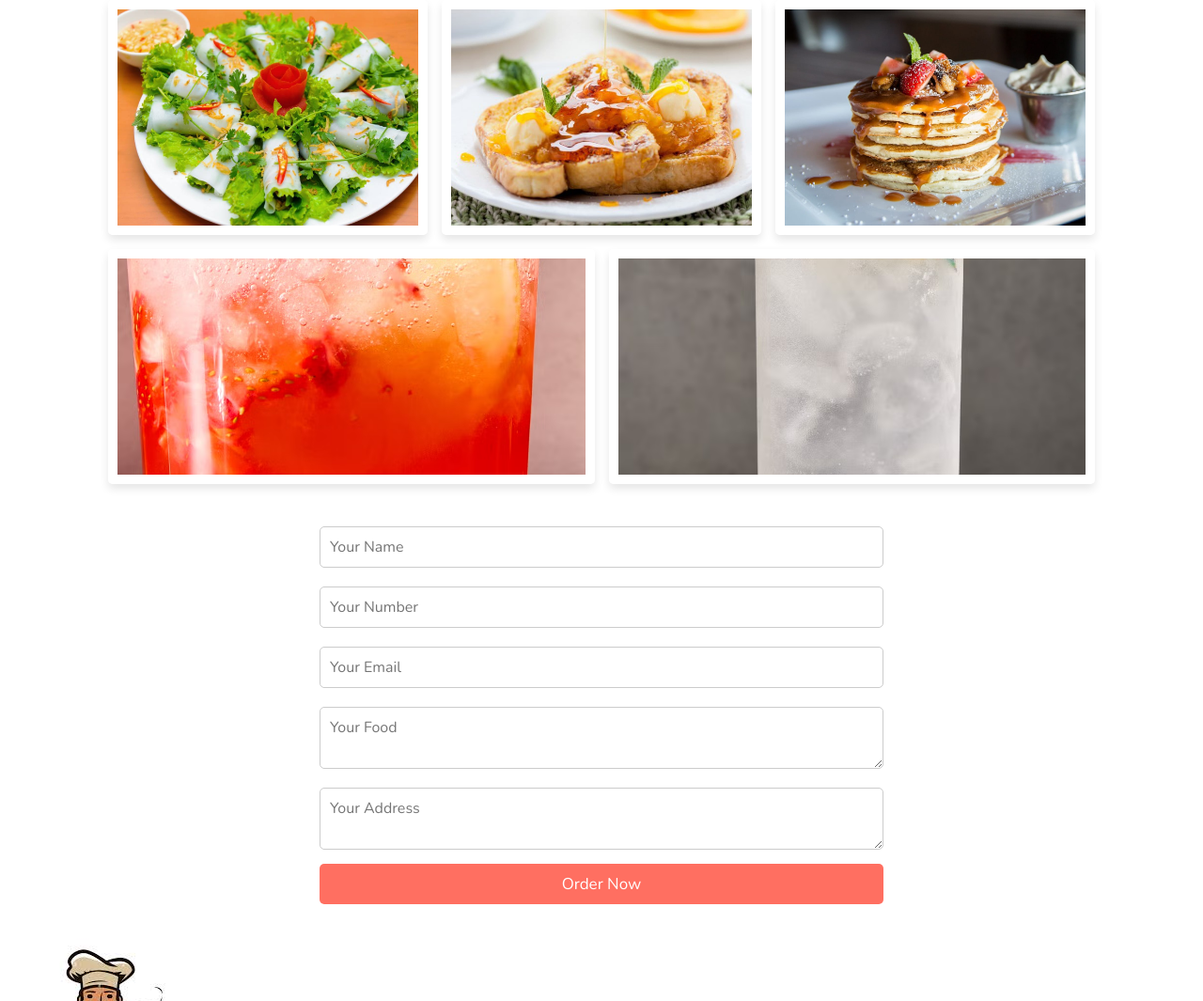
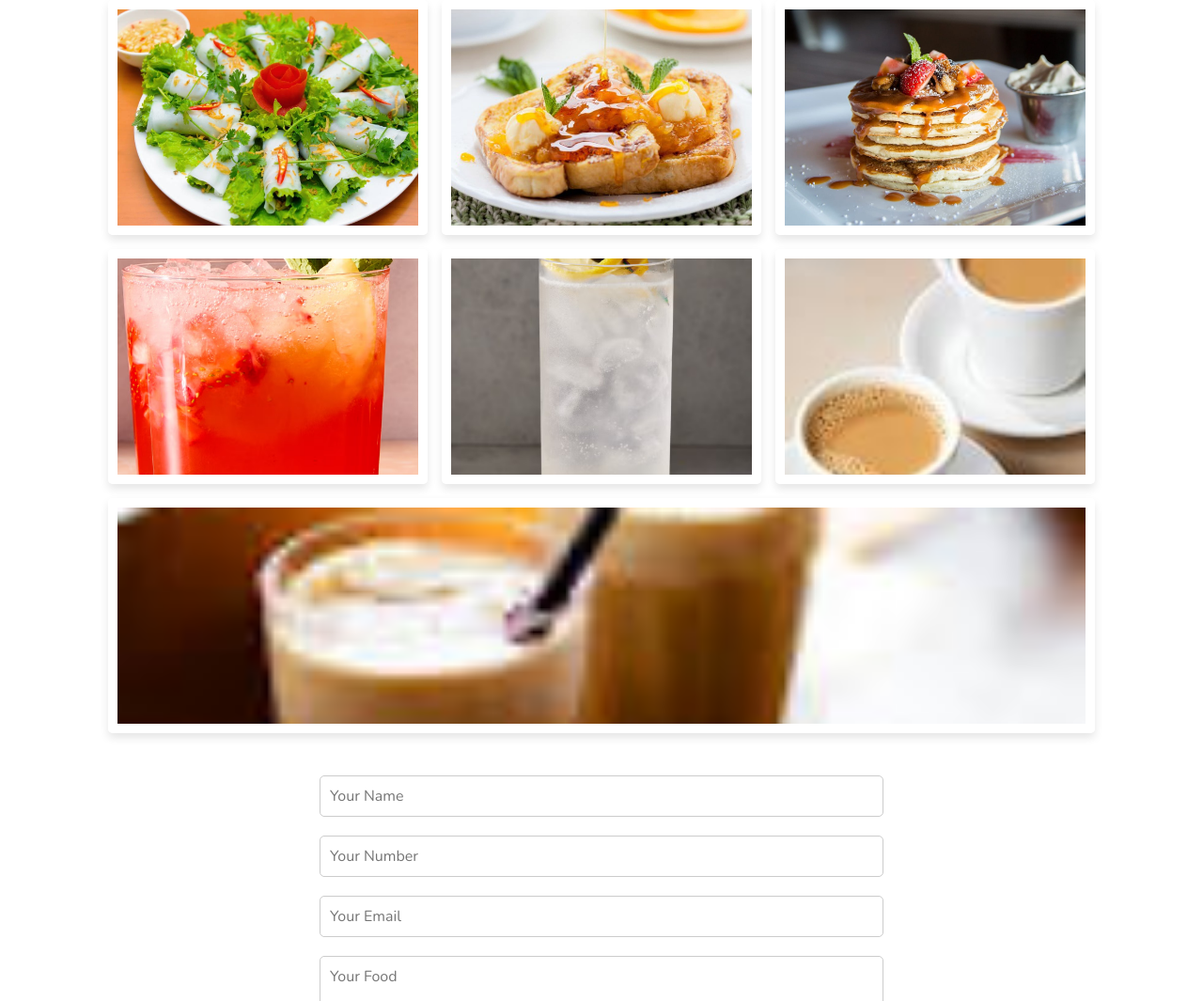
Before and after one commit to mealea405/Website-Food, a plain HTML site: page index.html in a window 1280 px wide. Shown: the part 4277-5342 px from the top of the page at 94% size. Drawn offline with nearby package versions, Linux system fonts and the light colour scheme; files whose address does not match are found by name.

Commit message:
Update index.html

```diff
--- a/index.html
+++ b/index.html
@@ -280,8 +280,22 @@
                 <a href="#" class="btn">order now</a>
             </div>
         </div>
-
-
+        <div class="box">
+            <img src="Images/Tea.jpeg" alt="">
+            <div class="content">
+                <h3>tasty food</h3>
+                <p>Soft pancakes topped with fresh strawberries, honey, and whipped cream. Sweet, tangy, and totally delicious!</p>
+                <a href="#" class="btn">order now</a>
+            </div>
+        </div>
+        <div class="box">
+            <img src="Images/Caffe mocha.jpeg" alt="">
+            <div class="content">
+                <h3>tasty food</h3>
+                <p>Soft pancakes topped with fresh strawberries, honey, and whipped cream. Sweet, tangy, and totally delicious!</p>
+                <a href="#" class="btn">order now</a>
+            </div>
+        </div>
     </div>
 
 </section>
```
